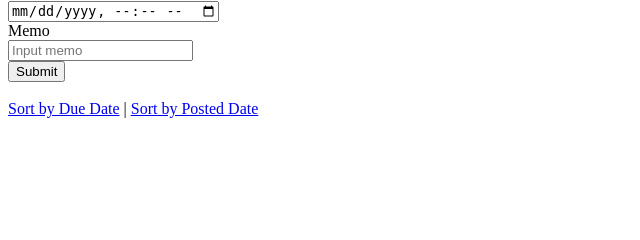
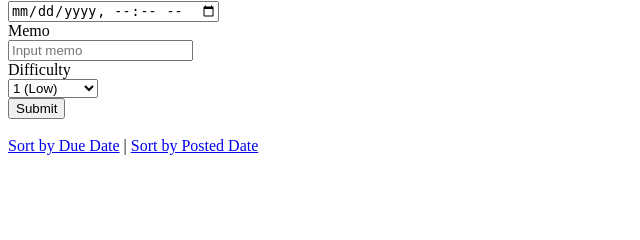
Before and after one commit to s1f10220252/django-test-exercise, a Django app: page / in a window 1280 px wide. Shown: the part 170-410 px from the top of the page, without its empty margins (0-640 px from the left). Run offline with Django 4.2, Linux system fonts and the light colour scheme; data that the repository does not hold is empty.

Commit message:
難易度を1～5の五段階で選択できる機能を実装

```diff
--- a/todo/templates/todo/detail.html
+++ b/todo/templates/todo/detail.html
@@ -21,6 +21,7 @@
       <li>Status: Not Completed</li>
       {% endif %}
       <li>Memo: {{ task.memo }}</li>
+      <li>Difficulty: {{ task.get_difficulty_display }}</li>
     </ul>
 
     <div>
--- a/todo/templates/todo/index.html
+++ b/todo/templates/todo/index.html
@@ -26,6 +26,16 @@
             <input id="memoInput" name="memo" type="text" placeholder="Input memo">
         </div>
         <div>
+            <label for="difficultyInput">Difficulty</label><br>
+            <select id="difficultyInput" name="difficulty">
+                <option value="1">1 (Low)</option>
+                <option value="2">2</option>
+                <option value="3">3 (Medium)</option>
+                <option value="4">4</option>
+                <option value="5">5 (High)</option>
+            </select>
+        </div>
+        <div>
             <button type="submit">Submit</button>
         </div>
     </form>
@@ -49,7 +59,8 @@
             {% else %}
             <li>Status: Not Completed</li>
             {% endif %}
-        <li>{{ task.memo }}</li>
+            <li>Memo: {{ task.memo }}</li>
+            <li>Difficulty: {{ task.difficulty }}</li>
         </ul>
     </div>
     {% endfor %}
--- a/todo/views.py
+++ b/todo/views.py
@@ -9,9 +9,12 @@ from todo.models import Task
 
 def index(request):
     if request.method == 'POST':
-        task = Task(title=request.POST['title'],
-                    due_at=make_aware(parse_datetime(request.POST['due_at'])),
-                    memo=request.POST["memo"])
+        task = Task(
+            title=request.POST['title'],
+            due_at=make_aware(parse_datetime(request.POST['due_at'])),
+            memo=request.POST["memo"],
+            difficulty=int(request.POST["difficulty"])
+        )
         task.save()
 
     if request.GET.get('order') == 'due':
@@ -44,6 +47,7 @@ def update(request, task_id):
         task.title = request.POST["title"]
         task.due_at = make_aware(parse_datetime(request.POST["due_at"]))
         task.memo = request.POST["memo"]
+        task.difficulty = int(request.POST["difficulty"])
         task.save()
         return redirect(detail, task_id)
 
```
Also changed, not shown: todo/models.py (+9 -1 lines), todo/templates/todo/edit.html (+8 -0 lines), todo/migrations/0003_remove_task_memo_task_difficulty.py (added). Lines whose indentation alone changed are shown as unchanged.
